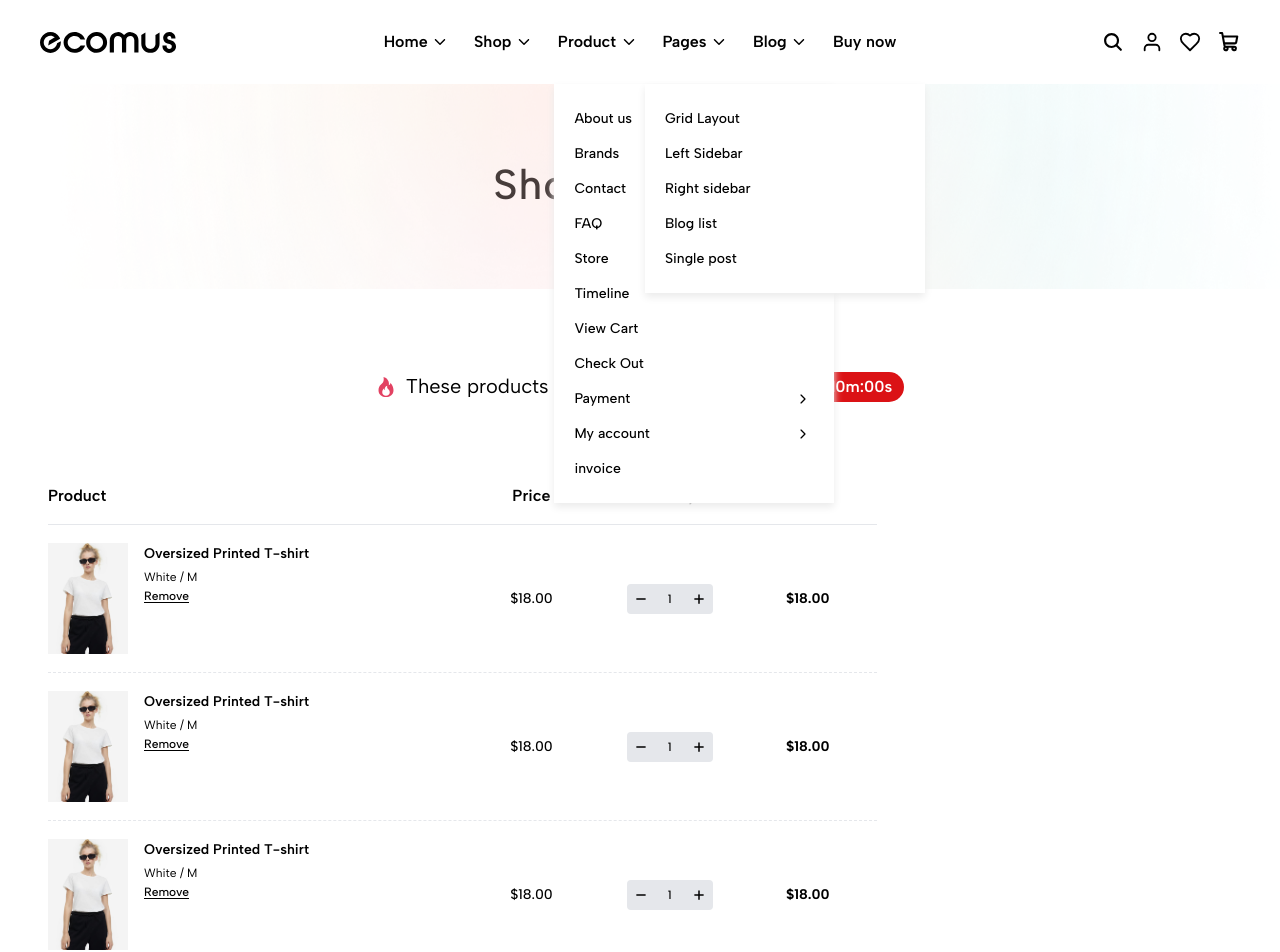
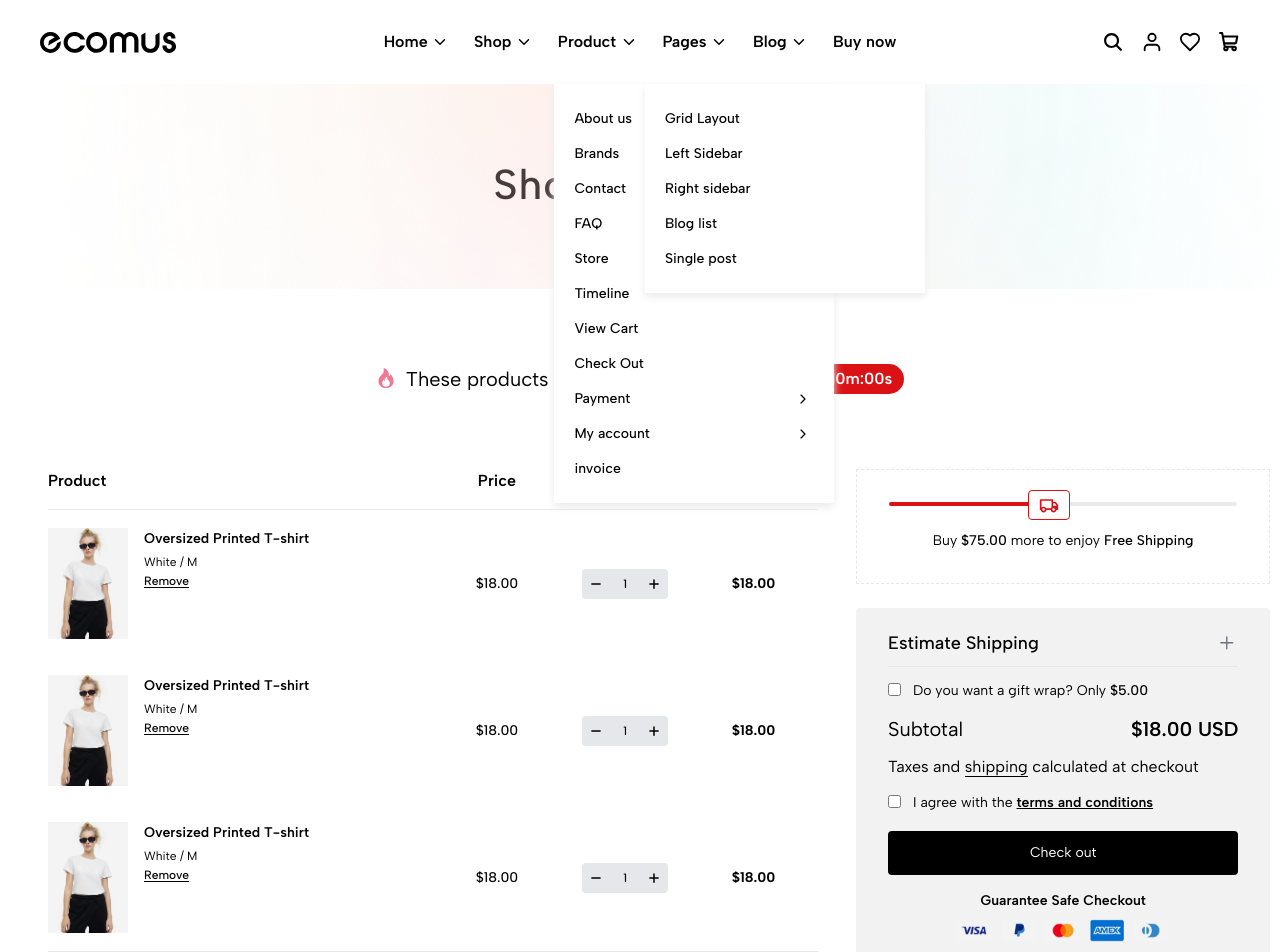
Before and after one commit to anshchovatiya/React, a React (Vite) app in the folder Ecomous_Website/: page /cart in a window 1280 px wide. Shown: the top 952 px of the page. Built offline with nearby package versions, Linux system fonts and the light colour scheme.

Commit message:
Cart Page progress track and payment card completed

```diff
--- a/Ecomous_Website/src/components/Pages/ShopCart.jsx
+++ b/Ecomous_Website/src/components/Pages/ShopCart.jsx
@@ -4,6 +4,10 @@ import img1 from "../../assets/images/white-2.jpg";
 import { FaMinus } from "react-icons/fa6";
 import { FaPlus } from "react-icons/fa6";
 import { useState } from "react";
+import { RiTruckLine } from "react-icons/ri";
+import { GoPlus } from "react-icons/go";
+import * as Accordion from "@radix-ui/react-accordion";
+import { PaymentMethodIcons } from "../helpers/FooterBottom";
 
 let PRODUCTS = [
   {
@@ -32,6 +36,32 @@ let PRODUCTS = [
   },
 ];
 
+const ProgressBar = ({ progress }) => {
+  return (
+    <div className="flex flex-col items-center justify-center p-8 border-dashed border w-full">
+      <div className="relative w-full h-1 rounded-full bg-[#ebebeb]">
+        <span className="absolute left-0 top-4 text-white text-sm ">0 km</span>
+        <div
+          className="h-1 bg-[#db1215] rounded-full relative"
+          style={{ width: `${progress}%` }}
+        >
+          <div className="absolute -right-6 -top-3 flex justify-center items-center">
+            <span className=" inline-block text-[#db1215] bg-white px-2.5 border-[1.5px] border-[#db1215] py-1 rounded">
+              <RiTruckLine className="w-5 h-auto font-extrabold" />
+            </span>
+          </div>
+        </div>
+      </div>
+      <div className="mt-6">
+        <p className="text-[14px] font-normal">
+          Buy <span className="font-medium">$75.00</span> more to enjoy{" "}
+          <span className="font-medium">Free Shipping</span>
+        </p>
+      </div>
+    </div>
+  );
+};
+
 function SingleProduct({ product }) {
   let [qty, setQty] = useState(product.Quantity);
 
@@ -54,7 +84,9 @@ function SingleProduct({ product }) {
           className="w-20 max-md:mr-5 h-[111px]"
         />
         <div className="ml-4 max-md:hidden">
-          <p className="text-[14px] font-semibold hover:text-[crimson] cursor-pointer">{product.product_name}</p>
+          <p className="text-[14px] font-semibold hover:text-[crimson] cursor-pointer">
+            {product.product_name}
+          </p>
           <p className="text-[12px] mt-1">
             {product.color} / {product.size}
           </p>
@@ -63,7 +95,9 @@ function SingleProduct({ product }) {
           </button>
         </div>
         <div className="md:hidden flex-1 ">
-          <p className="text-[14px] font-semibold hover:text-[crimson] cursor-pointer">{product.product_name}</p>
+          <p className="text-[14px] font-semibold hover:text-[crimson] cursor-pointer">
+            {product.product_name}
+          </p>
           <p className="mt-1">
             {product.color} / {product.size}
           </p>
@@ -91,7 +125,7 @@ function SingleProduct({ product }) {
         </div>
       </div>
       <p className="max-md:hidden text-[14px] my-auto font-medium text-center">
-        &#x24;{(product.price).toFixed(2)}
+        &#x24;{product.price.toFixed(2)}
       </p>
       <div className="max-md:hidden text-[14px] m-auto font-medium flex items-center justify-between  bg-[rgb(229,231,235)] px-2 py-1.5 rounded-sm *:text-[12px] w-[86px] ">
         <FaMinus onClick={handleMinusQty} />
@@ -107,10 +141,10 @@ function SingleProduct({ product }) {
 
 function CartSection() {
   return (
-    <div className=" max-w-[1500px] px-[18px] lg:px-12 m-auto pt-[35px] pb-[22px] md:pt-[68px] lg:pt-[80px]">
+    <div className=" max-w-[1500px] px-[18px] lg:px-12 m-auto pt-[35px] pb-[22px] md:pt-[68px] lg:pt-[80px] overflow-x-hidden">
       <div className=" lg:flex justify-between items-center">
-        <div className="flex items-center justify-center w-full gap-2.5 mb-[30px]">
-          <BsFire className="FireAnimation text-[crimson] text-[17px] md:text-[20px]" />
+        <div className="flex items-center justify-center w-full gap-2.5 mb-[30px] h-5">
+          <BsFire className="FireAnimation text-[crimson] text-[15px] md:text-[20px] mb-0.5 " />
           <p className="text-[14px] md:text-[20px] leading-[35px] text-center">
             These products are limited, checkout within
           </p>
@@ -119,9 +153,10 @@ function CartSection() {
           </span>
         </div>
       </div>
-      <div className="grid lg:grid-cols-[70%_30%] mt-[40px] lg:mt-[50px]">
-        <div className="CartProducts border-b">
-          <div className="hidden md:grid grid-cols-[50%_1fr_1fr_1fr] *:text-[16px] *:font-semibold border-b pb-4 text-center">
+      <div className="grid lg:grid-cols-[65%_35%] gap-[3vw] mt-[40px] lg:mt-[50px]">
+        <div>
+          <div className="border-b">
+            <div className="hidden md:grid grid-cols-[50%_1fr_1fr_1fr] w-full *:text-[16px] *:font-semibold border-b pb-4 text-center">
               <p className="text-left">Product</p>
               <p>Price</p>
               <p>Quality</p>
@@ -131,7 +166,131 @@ function CartSection() {
               return <SingleProduct product={currentProduct} />;
             })}
           </div>
-        <div></div>
+          <div>
+            <p className="my-6 text-sm font-semibold">Add Order Note</p>
+            <textarea
+              name="order-note"
+              id="order-note"
+              className="border px-5 py-3 resize-none text-sm placeholder:text-sm focus:outline-none rounded-sm w-full max-w-[460px] font-medium"
+              rows={5}
+              placeholder="How can we help you?"
+            ></textarea>
+          </div>
+        </div>
+
+        <div>
+          <ProgressBar progress={45} />
+          <form className="bg-[#f2f2f2] px-4 md:px-8 py-6 mt-6 rounded">
+            <Accordion.Root className="AccordionRoot" type="single" collapsible>
+              <Accordion.Item className="AccordionItem" value="item-1">
+                <Accordion.AccordionHeader>
+                  <Accordion.AccordionTrigger className="Trigger  font-medium text-sm md:text-[18px] flex items-center justify-between w-full border-b pb-3">
+                    Estimate Shipping
+                    <GoPlus className="text-[22px] text-gray-500 Plus" />
+                  </Accordion.AccordionTrigger>
+                </Accordion.AccordionHeader>
+                <Accordion.AccordionContent className="AccordionContent">
+                  <form className="py-3 flex flex-col gap-5">
+                    <div>
+                      <label htmlFor="country" className="text-sm font-medium">
+                        Country
+                      </label>
+                      <div className="bg-white  mt-2 px-2">
+                        <select
+                          name="country"
+                          id="country"
+                          className="focus:outline-none p-3 w-[99%] CountrySelector"
+                        >
+                          {[
+                            "Australia",
+                            "Belgium",
+                            "Canada",
+                            "France",
+                            "Germany",
+                            "Hong Kong",
+                            "Israel",
+                            "Italy",
+                            "Japan",
+                            "New Zealand",
+                            "Norway",
+                            "Singapore",
+                            "South Korea",
+                            "Spain",
+                            "Switzerland",
+                            "United Arab Emirates",
+                            "United Kingdom",
+                            "United States",
+                            "Vietnam",
+                            "Malaysia",
+                            "Poland",
+                            "India",
+                          ]
+                            .sort()
+                            .map((country) => (
+                              <option value={country}>{country}</option>
+                            ))}
+                        </select>
+                      </div>
+                    </div>
+                    <div className="grid gap-2">
+                      <label htmlFor="ZipCode" className="text-sm font-medium">
+                        Zip Code
+                      </label>
+                      <input
+                        type="number"
+                        name="zip-code"
+                        id="ZipCode"
+                        className="focus:outline-none p-3"
+                        placeholder="ex. 300 984"
+                        min="0"
+                      />
+                    </div>
+                    <button className="py-3 rounded mt-2 bg-black max-w-[200px] text-white text-sm font-semibold">
+                      Estimate
+                    </button>
+                  </form>
+                </Accordion.AccordionContent>
+              </Accordion.Item>
+            </Accordion.Root>
+            <div className="mt-3 flex gap-3 items-center">
+              <div>
+                <input id="checkbox-default" type="checkbox" />
+              </div>
+              <label className="text-sm">
+                Do you want a gift wrap? Only{" "}
+                <b className="font-medium">$5.00</b>
+              </label>
+            </div>
+            <div className="text-xl flex justify-between my-3">
+              <p>Subtotal</p>
+              <p className="font-semibold">$18.00 USD</p>
+            </div>
+            <p>
+              Taxes and <span className="border-b border-black">shipping</span>{" "}
+              calculated at checkout
+            </p>
+            <div className="mt-3 flex gap-3 items-center">
+              <div>
+                <input id="checkbox-default" type="checkbox" />
+              </div>
+              <label className="text-sm">
+                I agree with the{" "}
+                <a href="#" className="underline font-semibold">
+                  terms and conditions
+                </a>
+              </label>
+            </div>
+            <button className="mt-4 text-sm py-3 bg-black text-white w-full rounded">
+              Check out
+            </button>
+            <div className="text-center text-sm font-semibold mt-4">
+              <p>Guarantee Safe Checkout</p>
+              <div className="flex gap-2 mt-2 *:cursor-pointer *:w-9 justify-center">
+                <PaymentMethodIcons />
+              </div>
+            </div>
+          </form>
+        </div>
       </div>
     </div>
   );
--- a/Ecomous_Website/src/components/helpers/FooterBottom.jsx
+++ b/Ecomous_Website/src/components/helpers/FooterBottom.jsx
@@ -1,23 +1,31 @@
-import React from 'react'
-import img1 from "../../assets/images/img-1.png"
-import img2 from "../../assets/images/img-2.png"
-import img3 from "../../assets/images/img-3.png"
-import img4 from "../../assets/images/img-4.png"
-import img5 from "../../assets/images/visa.png"
+import React from "react";
+import img1 from "../../assets/images/img-1.png";
+import img2 from "../../assets/images/img-2.png";
+import img3 from "../../assets/images/img-3.png";
+import img4 from "../../assets/images/img-4.png";
+import img5 from "../../assets/images/visa.png";
 
 const FooterBottom = () => {
   return (
-    <div className='flex max-md:flex-col max-md:text-center justify-between w-full py-5  px-[18px] gap-[20px] max-md:pb-28 overflow-x-hidden'>
+    <div className="flex max-md:flex-col max-md:text-center justify-between w-full py-5  px-[18px] gap-[20px] max-md:pb-28 overflow-x-hidden">
       <p>© 2024 Ecomus Store. All Rights Reserved</p>
-      <div className='flex max-md:justify-center gap-[0.8vw]'>
-        <img src={img5} alt="Payment Method logo" />
-        <img src={img1} alt="Payment Method logo" />
-        <img src={img2} alt="Payment Method logo" />
-        <img src={img3} alt="Payment Method logo" />
-        <img src={img4} alt="Payment Method logo" />
+      <div className="flex max-md:justify-center gap-[0.8vw]">
+        <PaymentMethodIcons />
       </div>
     </div>
-  )
+  );
+};
+
+export default FooterBottom;
+
+export function PaymentMethodIcons() {
+  return (
+    <>
+      <img src={img5} alt="Payment Method logo" />
+      <img src={img1} alt="Payment Method logo" />
+      <img src={img2} alt="Payment Method logo" />
+      <img src={img3} alt="Payment Method logo" />
+      <img src={img4} alt="Payment Method logo" />
+    </>
+  );
 }
-
-export default FooterBottom
--- a/Ecomous_Website/src/index.css
+++ b/Ecomous_Website/src/index.css
@@ -401,5 +401,8 @@
     @apply border-b border-dashed;
   }
 
+  .CountrySelector::-webkit-scrollbar{
+    width:8px;
+  }
 
 }
```
Also changed, not shown: Ecomous_Website/src/App.jsx (+28 -67 lines). Lines whose indentation alone changed are shown as unchanged.
